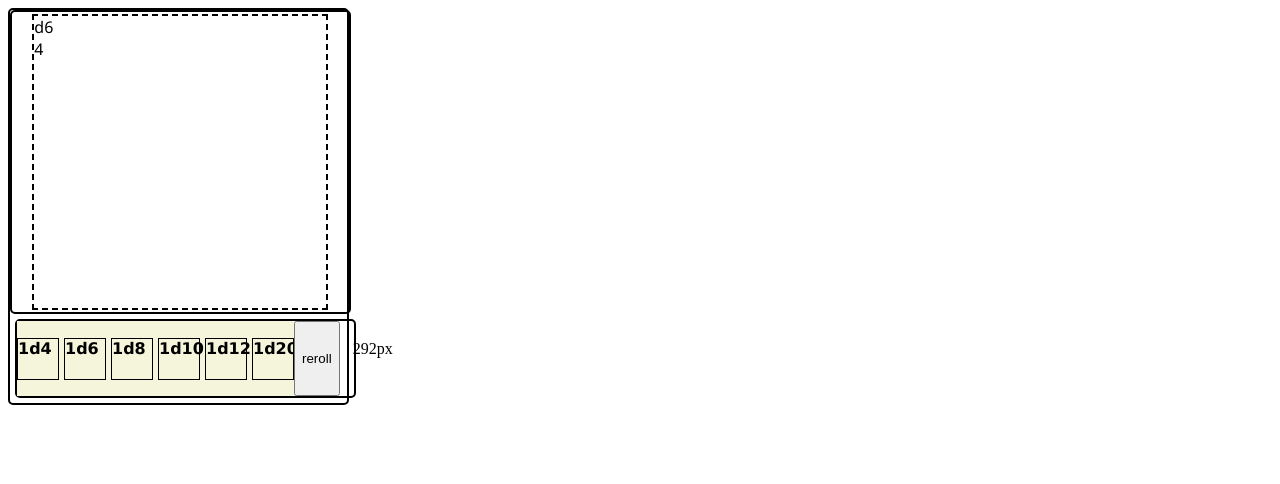
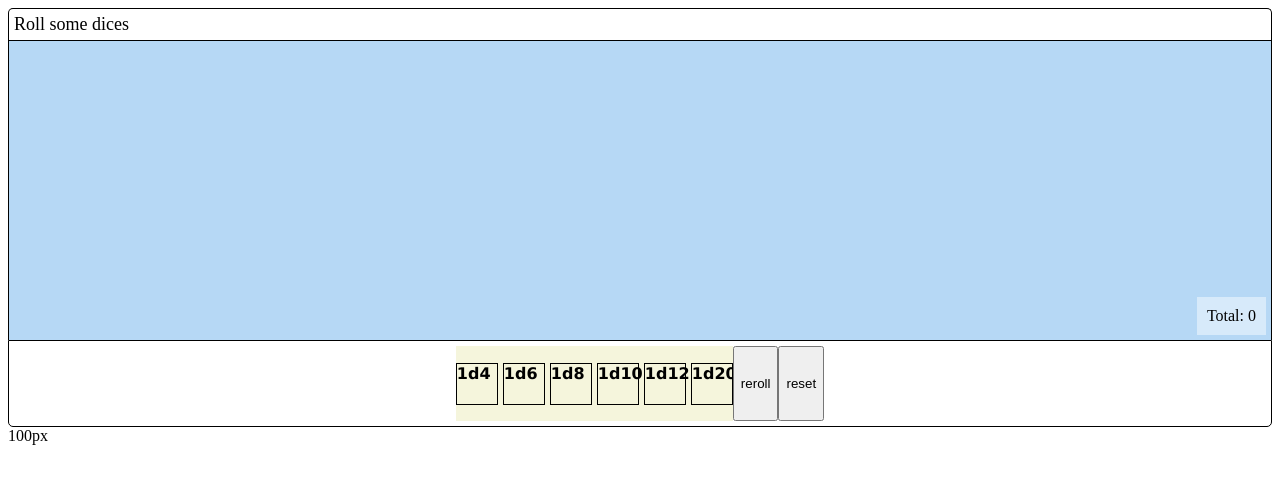
Before and after one commit to FabriceValade/diceroller, a Svelte app: page / in a window 1280 px wide. Shown: the top 484 px of the page. Built offline with nearby package versions, Linux system fonts and the light colour scheme.

Commit message:
basic functionality setup

```diff
--- a/src/App.svelte
+++ b/src/App.svelte
@@ -9,12 +9,17 @@
 	import { setContext } from "svelte";
 	let w = 1;
 	let h = 1;
-	let diceArray = [{ value: [1, 6], currentValue: 1 }];
+	let diceArray = [];
+
+	$: total = diceArray.reduce(
+		(previous, current) => previous + current.currentValue,
+		0
+	);
 	const maxSize = 100;
 	let size = "100px";
 	$: {
 		if (diceArray.length) {
-			size = calcSize(w,h,diceArray.length)-8+ "px";
+			size = calcSize(w, h, diceArray.length) - 8 + "px";
 		} else {
 			size = maxSize + "px";
 		}
@@ -26,11 +31,13 @@
 	function handleRerollClick(e) {
 		rollTrigger.update((n) => !n);
 	}
+	function handleReset(e) {
+		diceArray=[];
+	}
 	function addDice(e) {
-		console.log(e.detail.value);
-		diceArray = produce(diceArray, (draft) => {
-			draft.push({ value: e.detail.value });
-		});
+		diceArray = diceArray.concat([
+			{ value: e.detail.value, currentValue: 1 },
+		]);
 	}
 
 	function calcSize(x, y, n) {
@@ -68,55 +75,97 @@
 			ncols = ncols1;
 			cell_size = cell_size1;
 		}
-		return cell_size
+		return cell_size;
 	}
 </script>
 
 <div class="dicetray">
-	<div class="dicebox" bind:clientWidth={w} bind:clientHeight={h}>
-		{#each diceArray as dice}
-			<Dice value={dice.value} {size} />
-		{/each}
+	<div class="titlebar">Roll some dices</div>
+	<div class="dicebar">
+		<div class="dicebox" bind:clientWidth={w} bind:clientHeight={h}>
+			{#each diceArray as dice, index}
+				<Dice
+					value={dice.value}
+					{size}
+					bind:rollValue={dice.currentValue}
+				/>
+			{/each}
+		</div>
+		<div class="totalDisplay">
+			Total: {total}
+		</div>
 	</div>
 	<div class="lowerbar">
 		<div class="barwrapper">
 			<DiceBar on:diceClick={addDice} />
 		</div>
 		<button on:click={handleRerollClick}> reroll </button>
+		<button on:click={handleReset}> reset </button>
 	</div>
 </div>
 {size}
 
 <style>
-	.dicetray,
+	.dicebar,
+	.lowerbar,
+	.titlebar {
+		box-sizing: border-box;
+		border: solid 1px black;
+		border-radius: 5px;
+		width: 100%;
+	}
+	.titlebar {
+		border-bottom-left-radius: 0px;
+		border-bottom-right-radius: 0px;
+		border-bottom: transparent;
+		font-size: large;
+		padding: 5px;
+	}
 	.lowerbar {
-		border: solid 2px black;
-		border-radius: 5px;
-
+		border-top-left-radius: 0px;
+		border-top-right-radius: 0px;
+		display: flex;
+		justify-content: center;
+		width: 100%;
+		padding: 5px;
+	}
+	.dicebar {
+		border-radius: 0px;
+		border-bottom: transparent;
+		background-color: rgb(182, 216, 245);
+		height: 300px;
+		width: 100%;
+		position: relative;
+		display: flex;
+		justify-content: center;
+		align-content: center;
+		align-items: center;
 	}
 	.dicebox {
-		width: 100%;
-		height: 300px;
 		display: flex;
 		flex-wrap: wrap;
-		justify-content: space-evenly;
+		justify-content: center;
 		align-content: center;
-		border: solid 2px black;
-		border-radius: 5px;
+		width: 90%;
+		height: 95%;
+		vertical-align: middle;
+	}
+	.totalDisplay {
+		position: absolute;
+		bottom: 0;
+		right: 0;
+		background-color: rgba(255, 255, 255, 0.452);
+		padding:10px;
+		margin:5px
 	}
 	.dicetray {
 		display: inline-block;
 		flex-direction: column;
-		width: auto;
+		width: 100%;
 		height: auto;
 	}
 
 	.barwrapper {
 		height: 75px;
 	}
-	.lowerbar {
-		display: flex;
-		margin:5px;
-		width: 100%
-	}
 </style>
--- a/src/Dice.svelte
+++ b/src/Dice.svelte
@@ -1,10 +1,9 @@
 <script>
     import { getContext } from 'svelte';
 
-
     export let size = "100px"
     export let value = [1, 6];
-    export let rollValue = value[1];
+    export let rollValue =1 ;
 
     let displayName="n/a"
     $: {
@@ -14,20 +13,19 @@
             displayName= value[0]+"-"+value[1]
         }
     }
+    let roller = () => roll(value[0], value[1]);
+
     let rollTrigger = getContext('rollTrigger');
-    let roller = () => roll(value[0], value[1]);
     rollTrigger.subscribe((value) =>{
         rollValue = roller();
     })
-
+    rollValue = roller();
 
     function roll(min, max) {
-        const range = max - min;
+        const range = max - min + 1;
         let rvalue = Math.floor(Math.random() * range);
         return min + rvalue;
     }
-
-    rollValue = roller();
     function handleLeftClick(e) {
         rollValue = roller();
     }
@@ -51,5 +49,6 @@
     .display,
     .header {
         font-family: "Segoe UI", Tahoma, Geneva, Verdana, sans-serif;
+        user-select: none;
     }
 </style>
```
